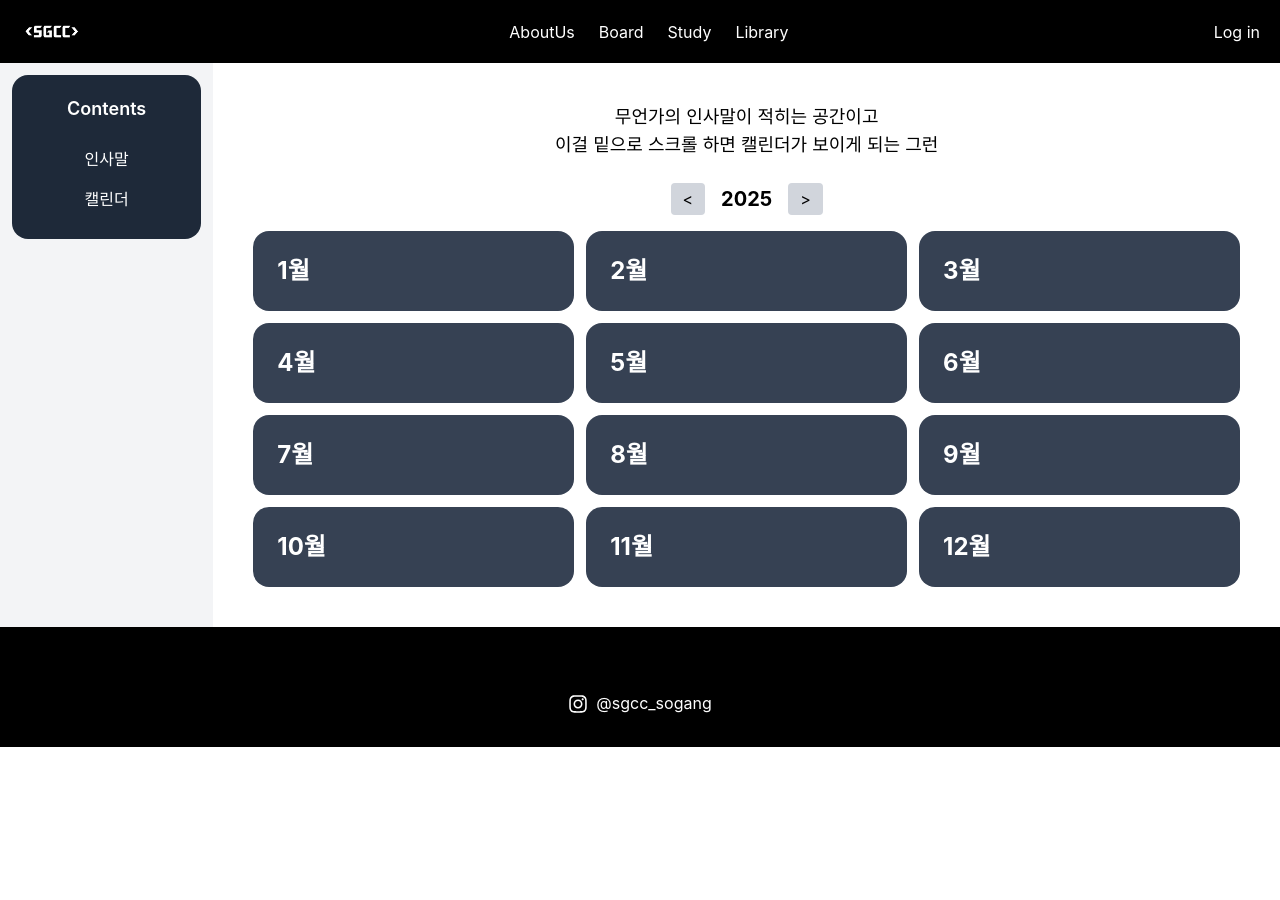
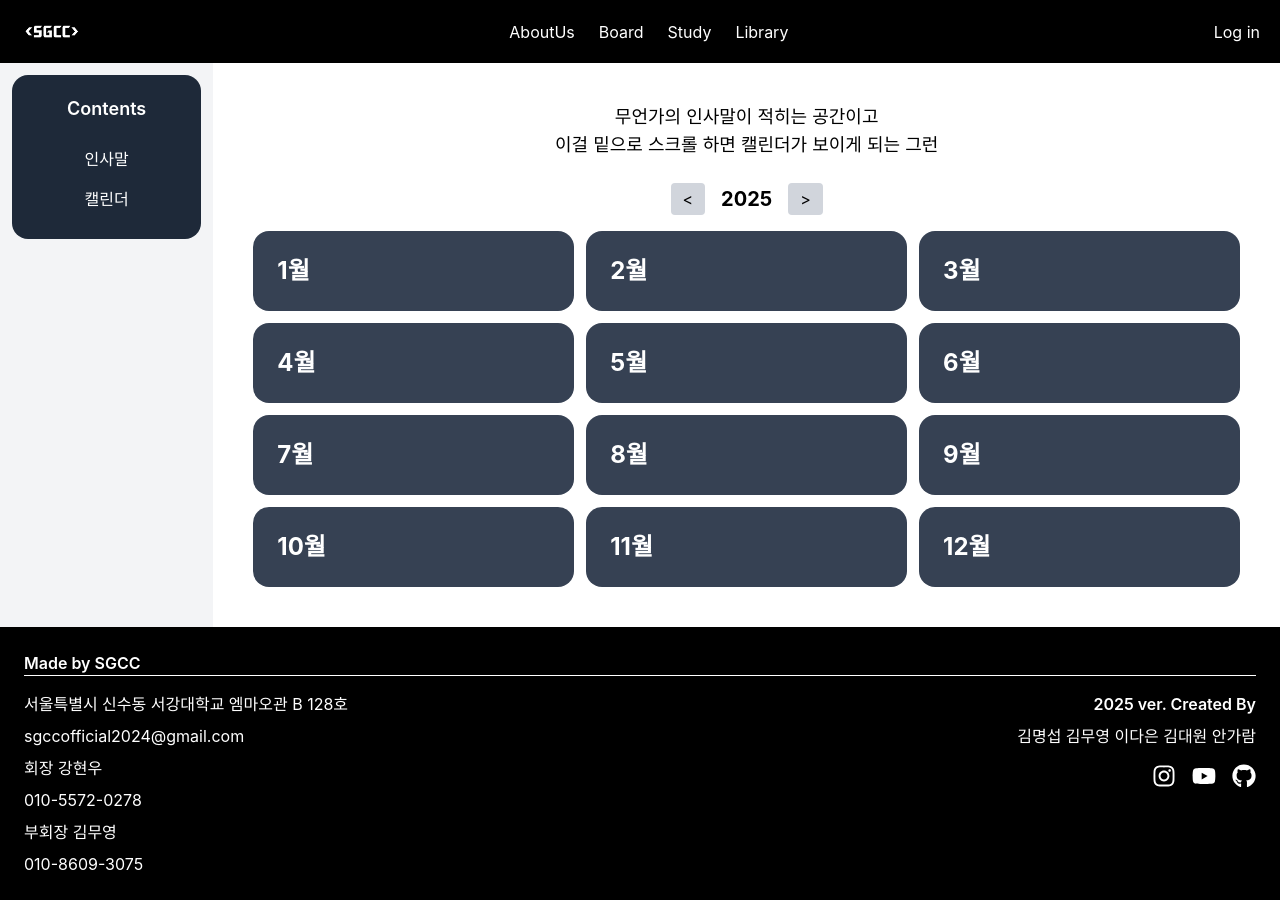
Before and after one commit to SogangComputerClub/sgcc-frontend, a React (Vite) app: page /AboutUsPage in a window 1280 px wide. Before the commit the page ends 800 px from the top, so only its background shows below. Built offline with nearby package versions, Linux system fonts and the light colour scheme; what notion-client would draw is missing.

Commit message:
Update footer.jsx

```diff
--- a/src/components/footer.jsx
+++ b/src/components/footer.jsx
@@ -1,22 +1,43 @@
 import React from 'react';
-import { FaInstagram } from 'react-icons/fa';
+import { FaInstagram, FaYoutube, FaGithub } from 'react-icons/fa';
 
 const Footer = () => {
     return (
-        <footer className="bg-black text-white py-4">
-            <div className="container mx-auto text-center">
+        <footer className="bg-black text-white py-6">
+            <div className="container mx-auto px-6">
+                <p className="font-semibold">Made by SGCC</p>
 
-                {/* flex를 이용해 아이콘과 텍스트를 나란히 배치 */}
-                <a
-                    href="https://www.instagram.com/sgcc_sogang/"
-                    target="_blank"
-                    rel="noopener noreferrer"
-                    className="pt-12 pb-4 flex items-center justify-center gap-2 text-white hover:text-gray-400"
-                >
+                <hr className="border-t border-white mb-4" />
 
-                    <FaInstagram className="text-xl relative top-[1px]" />
-                    @sgcc_sogang
-                </a>
+                <div className="flex flex-col md:grid md:grid-cols-2 gap-6">
+
+                    <div className="text-center md:text-left space-y-2">
+                        <p>서울특별시 신수동 서강대학교 엠마오관 B 128호</p>
+                        <p>sgccofficial2024@gmail.com</p>
+                        <p className="mt-2">회장 강현우</p>
+                        <p>010-5572-0278</p>
+                        <p>부회장 김무영</p>
+                        <p>010-8609-3075</p>
+                    </div>
+
+                    <div className="text-center md:text-right space-y-2">
+                        <p className="font-semibold">2025 ver. Created By</p>
+                        <p>김명섭 김무영 이다은 김대원 안가람</p>
+
+                        {/* SNS 아이콘 */}
+                        <div className="flex justify-center md:justify-end gap-4 mt-4">
+                            <a href="https://www.instagram.com/sgcc_sogang/" target="_blank" rel="noopener noreferrer">
+                                <FaInstagram className="text-2xl hover:text-gray-300 transition" />
+                            </a>
+                            <a href="https://www.youtube.com/channel/UCa4ws7-hKJCj5BEw0Okv5ag" target="_blank" rel="noopener noreferrer">
+                                <FaYoutube className="text-2xl hover:text-gray-300 transition" />
+                            </a>
+                            <a href="https://github.com/Sogang-Computer-Club" target="_blank" rel="noopener noreferrer">
+                                <FaGithub className="text-2xl hover:text-gray-300 transition" />
+                            </a>
+                        </div>
+                    </div>
+                </div>
             </div>
         </footer>
     );
```
